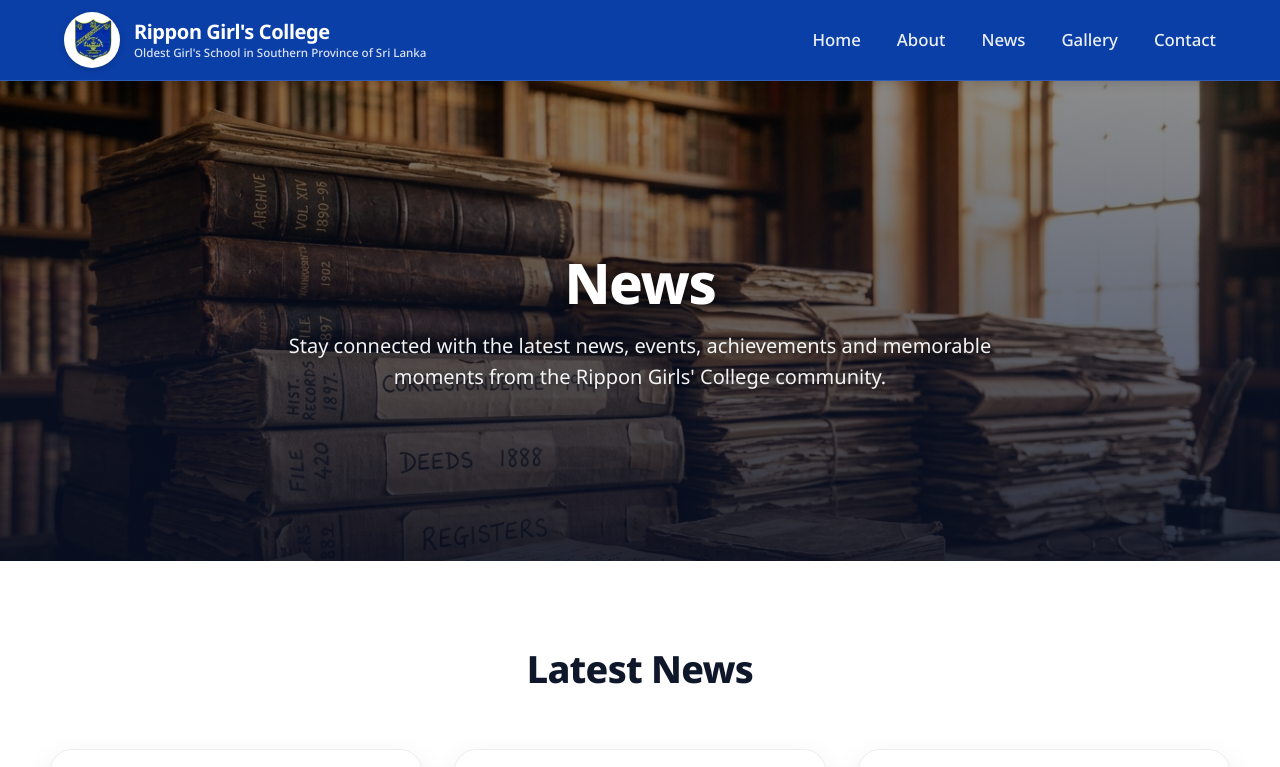
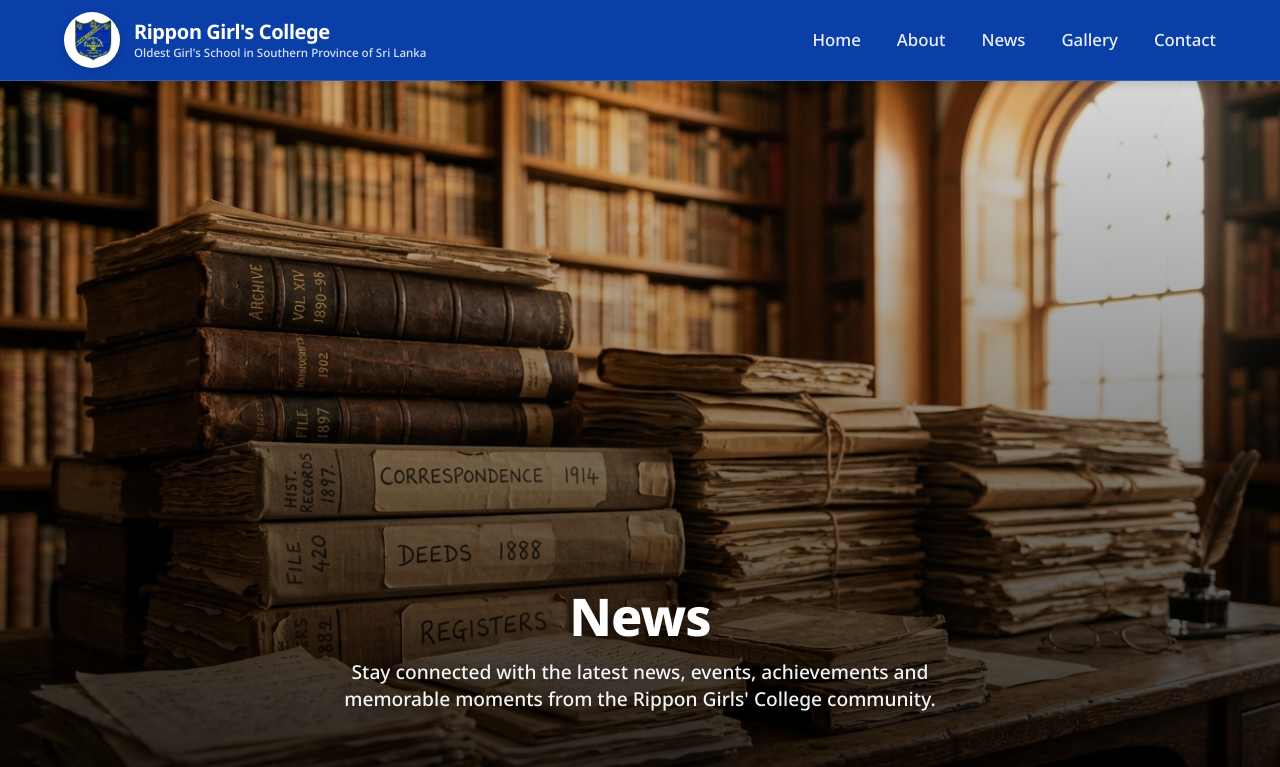
Before and after one commit to Avishka-kavishan/Rippon-Girls-College-Website, a Next.js app: page /news in a window 1280 px wide. Shown: the top 767 px of the page. Built offline with nearby package versions, Linux system fonts and the light colour scheme.

Commit message:
fixed the News page hero image layout

```diff
--- a/src/app/news/news.css
+++ b/src/app/news/news.css
@@ -16,17 +16,17 @@
 .news-hero-section {
   position: relative;
   width: 100%;
-  height: 480px;
+  height: 720px;
   display: flex;
-  align-items: center;
+  align-items: flex-end;
   justify-content: center;
   overflow: hidden;
-  background-color: #0b1e3f;
+  background-color: #0b3fa8;
 }
 
 .news-hero-bg-img {
   object-fit: cover;
-  object-position: center 38%;
+  object-position: center bottom;
   z-index: 1;
 }
 
@@ -34,10 +34,10 @@
   position: absolute;
   inset: 0;
   background: linear-gradient(
-    to bottom,
-    rgba(0, 0, 0, 0.45) 0%,
-    rgba(10, 20, 45, 0.65) 60%,
-    rgba(7, 15, 35, 0.88) 100%
+    to top,
+    rgba(0, 0, 0, 0.85) 0%,
+    rgba(0, 0, 0, 0.45) 50%,
+    rgba(0, 0, 0, 0.15) 100%
   );
   z-index: 2;
   pointer-events: none;
@@ -47,9 +47,9 @@
   position: relative;
   z-index: 3;
   width: 100%;
-  max-width: 860px;
+  max-width: 960px;
   margin: 0 auto;
-  padding: 2rem 1.5rem;
+  padding: 0 1.5rem 5.5rem;
   display: flex;
   flex-direction: column;
   align-items: center;
@@ -57,22 +57,22 @@
 }
 
 .news-hero-title {
-  font-size: 3.5rem;
+  font-size: 3.25rem;
   font-weight: 800;
   color: #ffffff;
   line-height: 1.15;
-  letter-spacing: -0.025em;
-  text-shadow: 0 2px 14px rgba(0, 0, 0, 0.65);
-  margin-bottom: 1rem;
+  letter-spacing: -0.02em;
+  text-shadow: 0 2px 12px rgba(0, 0, 0, 0.55);
+  margin-bottom: 0.85rem;
 }
 
 .news-hero-subtitle {
-  font-size: 1.25rem;
-  font-weight: 400;
+  font-size: 1.2rem;
+  font-weight: 500;
   color: rgba(255, 255, 255, 0.95);
-  line-height: 1.55;
-  max-width: 740px;
-  text-shadow: 0 2px 8px rgba(0, 0, 0, 0.6);
+  line-height: 1.4;
+  max-width: 680px;
+  text-shadow: 0 1px 8px rgba(0, 0, 0, 0.5);
   margin: 0 auto;
 }
 
@@ -185,7 +185,7 @@
 .news-events-section {
   width: 100%;
   padding: 5.5rem 1.5rem;
-  background-color: #01163c;
+  background-color: #0b3fa8;
   color: #ffffff;
 }
 
@@ -366,7 +366,11 @@
 
 @media (max-width: 768px) {
   .news-hero-section {
-    height: 400px;
+    height: 560px;
+  }
+
+  .news-hero-content {
+    padding: 0 1.25rem 4rem;
   }
 
   .news-hero-title {
@@ -412,11 +416,15 @@
 
 @media (max-width: 480px) {
   .news-hero-section {
-    height: 360px;
+    height: 480px;
+  }
+
+  .news-hero-content {
+    padding: 0 1rem 3rem;
   }
 
   .news-hero-title {
-    font-size: 2rem;
+    font-size: 1.95rem;
   }
 
   .news-hero-subtitle {
```
